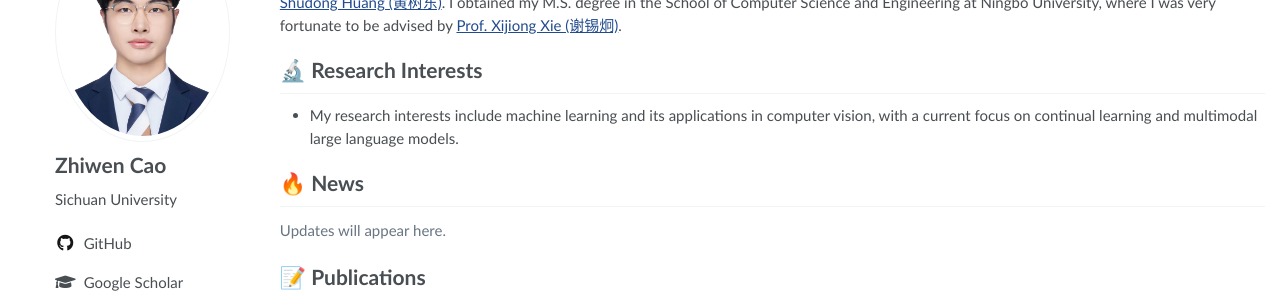
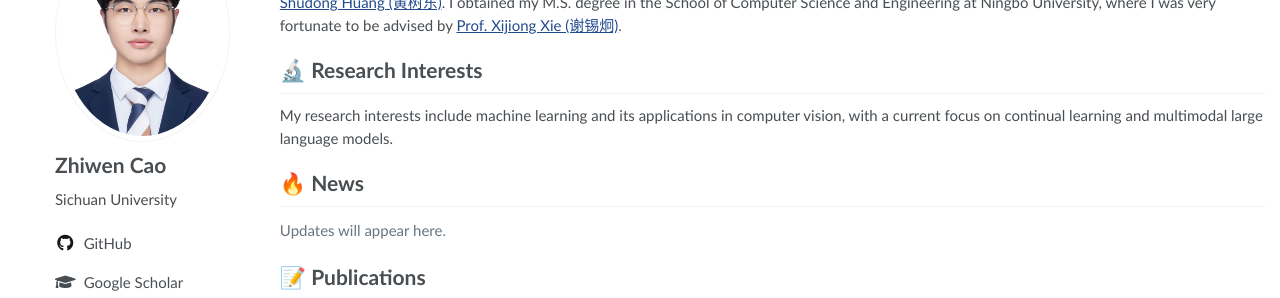
Before and after one commit to HdTgon/HdTgon.github.io, a Jekyll site: the page built from _pages/about.html, in a window 1280 px wide. Shown: the part 168-466 px from the top of the page. Built offline with Jekyll 4.4.1, drawn with Linux system fonts in a browser that asks for light colours.

Commit message:
Display research interests as paragraphs instead of a bullet list

```diff
--- a/_pages/about.html
+++ b/_pages/about.html
@@ -9,7 +9,7 @@ author_profile: true
 {{ paragraph | markdownify }}
 {% endfor %}</section>
 <section id="research"><h1>🔬 Research Interests</h1>
-<ul>{% for interest in p.interests %}<li>{{ interest | escape }}</li>{% endfor %}</ul>
+{% for interest in p.interests %}<p>{{ interest | escape }}</p>{% endfor %}
 <p class="profile-note">{{ p.interests_note | escape }}</p></section>
 <section id="news"><h1>🔥 News</h1>
 {% if p.news.size > 0 %}<ul>{% for entry in p.news %}<li><em>{{ entry.date | escape }}</em>: {{ entry.text | escape }}</li>{% endfor %}</ul>{% else %}<p class="profile-note">Updates will appear here.</p>{% endif %}</section>
```
